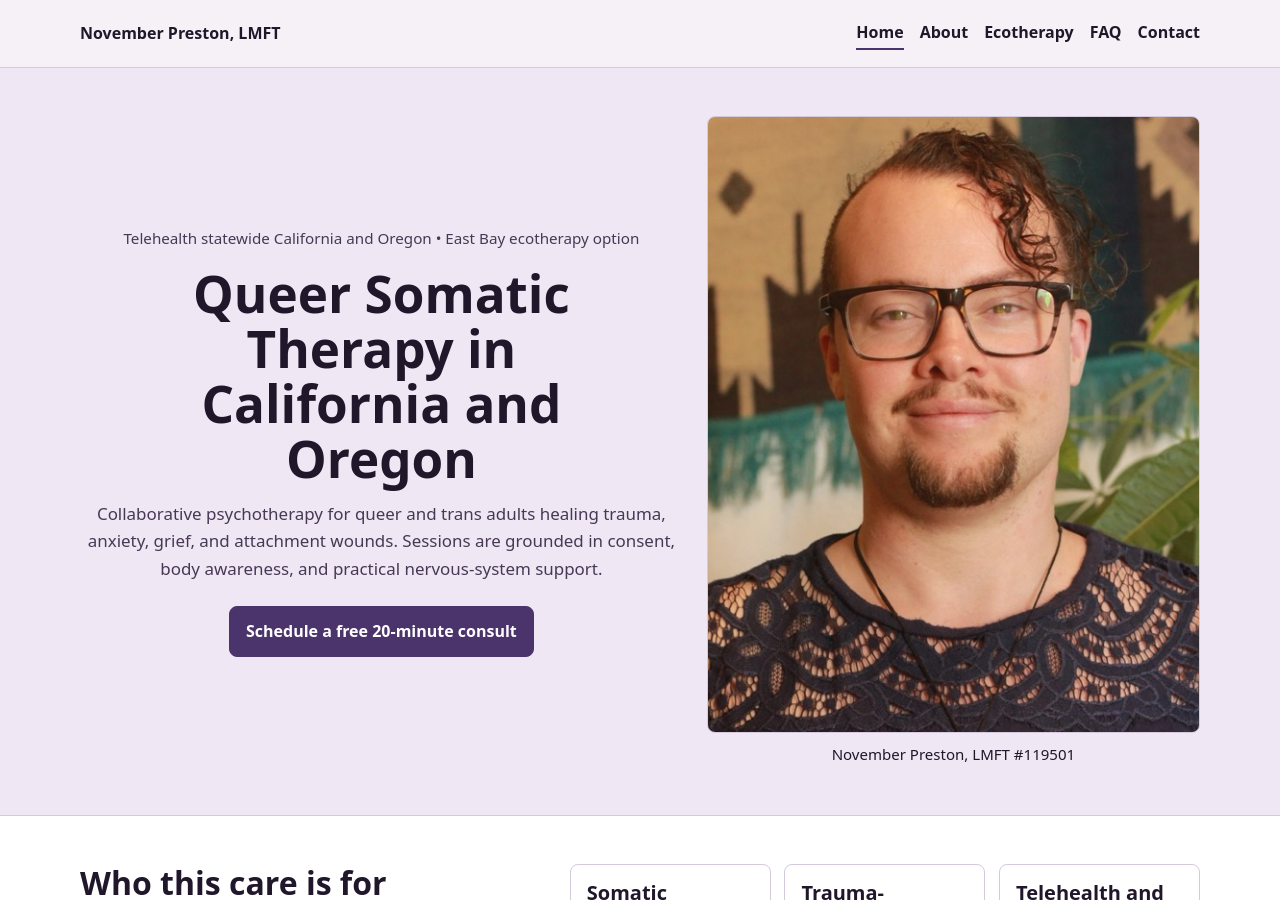
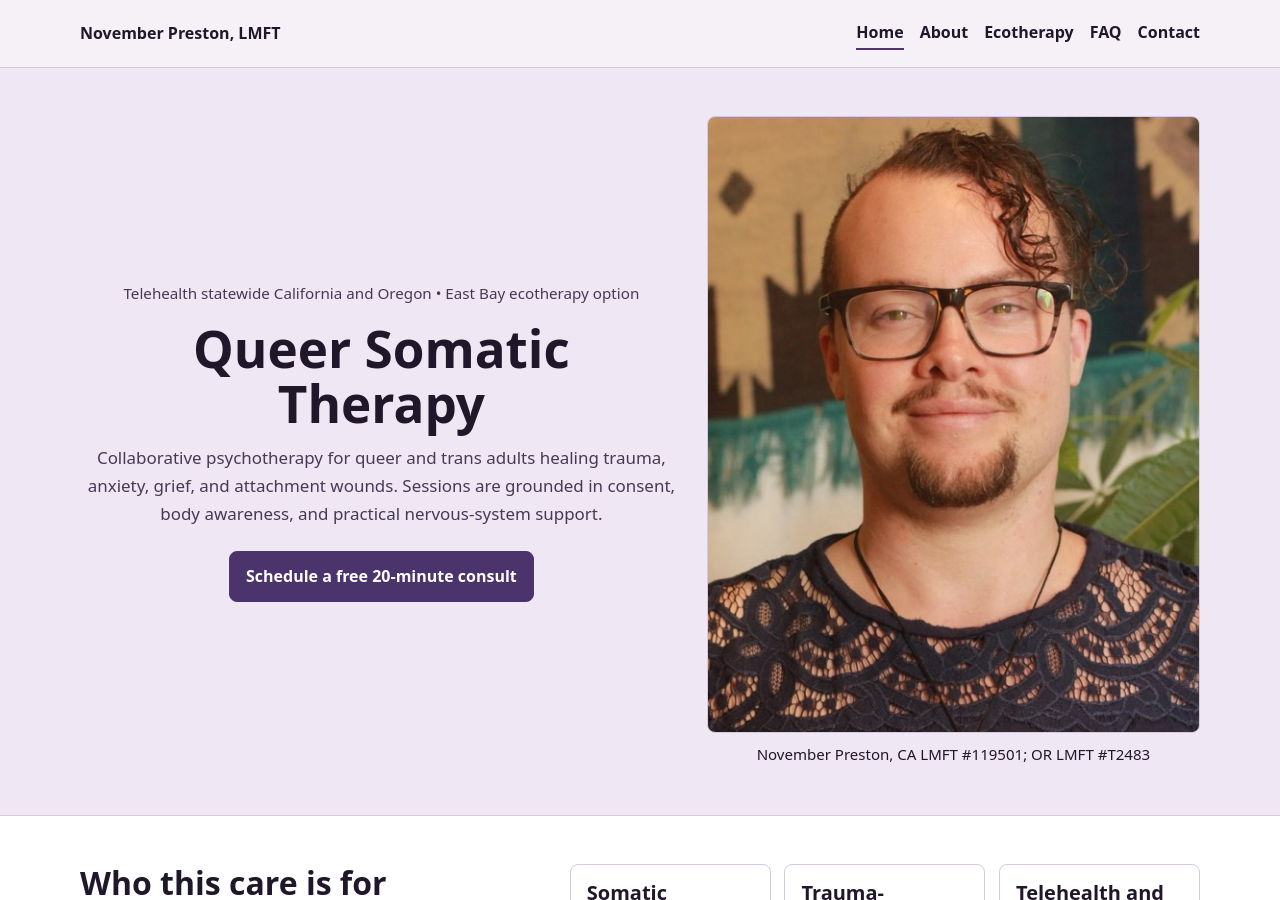
Before and after one commit to StellaTerra/NovemberPreston, a Jekyll site: the page built from index.html, in a window 1280 px wide and 900 px high. Built offline with Jekyll 4.4.1, drawn with Linux system fonts in a browser that asks for light colours; a script that is not in the unit is left out.

Commit message:
Update home.yml

```diff
--- a/_data/pages/home.yml
+++ b/_data/pages/home.yml
@@ -9,8 +9,7 @@ hero:
   eyebrow: Telehealth statewide California and Oregon • East Bay ecotherapy option
   title: Queer Somatic Therapy
   title_lines:
-    - Queer Somatic
-    - Therapy in California and Oregon
+    - Queer Somatic Therapy
   subhead: Collaborative psychotherapy for queer and trans adults healing trauma, anxiety, grief, and attachment wounds. Sessions are grounded in consent, body awareness, and practical nervous-system support.
   buttons:
     - class: btn btn-primary
@@ -19,7 +18,7 @@ hero:
   image:
     key: home_hero_portrait
     alt: Portrait of therapist November Preston smiling
-    caption: 'November Preston, LMFT #119501'
+    caption: 'November Preston, CA LMFT #119501; OR LMFT #T2483'
 services:
   title_id: services-title
   title: Who this care is for
```
